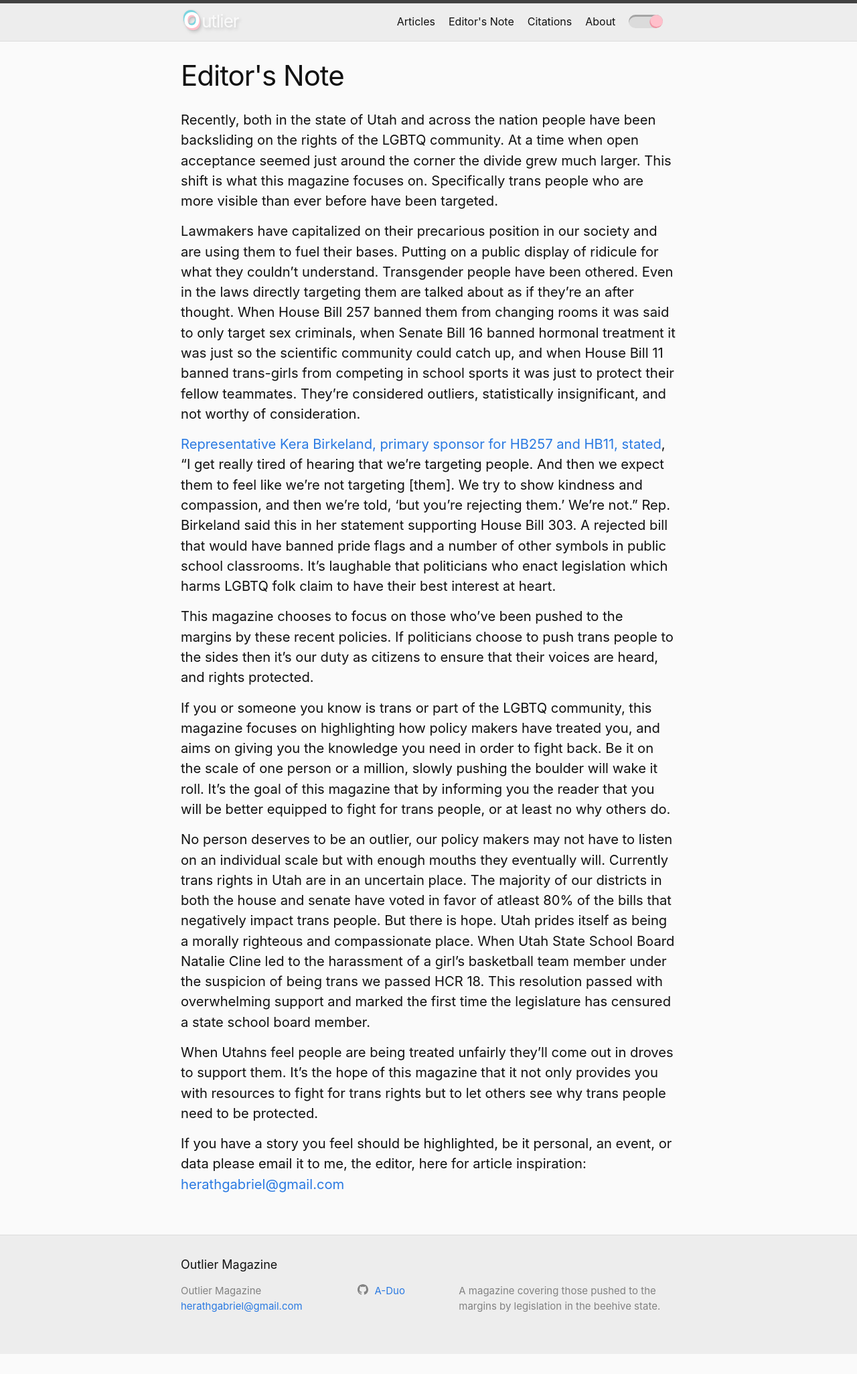
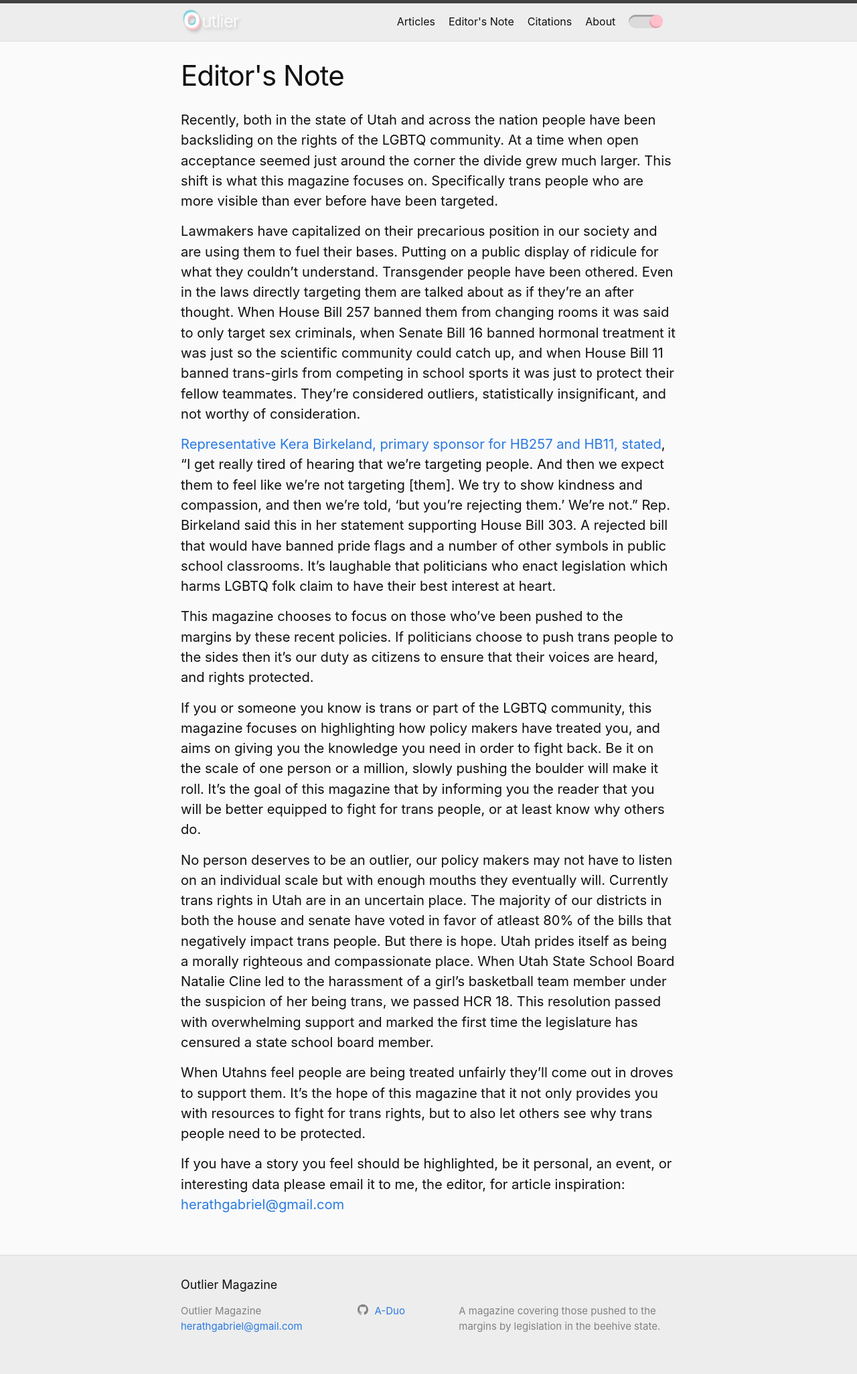
Before and after one commit to A-Duo/a-duo.github.io, a Jekyll site: the page built from editors-note.markdown, in a window 1280 px wide. Shown: the whole page at 67% size. Built offline with Jekyll 4.4.1, drawn with Linux system fonts in a browser that asks for light colours; nearby versions of some CDN libraries; before the commit the page ends 2021 px from its top, so only the background shows below that.

Commit message:
Minor corrections

```diff
--- a/assets/yoinked.css
+++ b/assets/yoinked.css
@@ -87,7 +87,7 @@
 
 .section-header {
   font-size: 22px;
-  font-weight: 700;
+  font-weight: 600;
   margin: 2rem 0 1rem 0;
 }
 
--- a/editors-note.markdown
+++ b/editors-note.markdown
@@ -11,10 +11,10 @@ Lawmakers have capitalized on their precarious position in our society and are u
 
 This magazine chooses to focus on those who've been pushed to the margins by these recent policies. If politicians choose to push trans people to the sides then it's our duty as citizens to ensure that their voices are heard, and rights protected.
 
-If you or someone you know is trans or part of the LGBTQ community, this magazine focuses on highlighting how policy makers have treated you, and aims on giving you the knowledge you need in order to fight back. Be it on the scale of one person or a million, slowly pushing the boulder will wake it roll. It's the goal of this magazine that by informing you the reader that you will be better equipped to fight for trans people, or at least no why others do.
+If you or someone you know is trans or part of the LGBTQ community, this magazine focuses on highlighting how policy makers have treated you, and aims on giving you the knowledge you need in order to fight back. Be it on the scale of one person or a million, slowly pushing the boulder will make it roll. It's the goal of this magazine that by informing you the reader that you will be better equipped to fight for trans people, or at least know why others do.
 
-No person deserves to be an outlier, our policy makers may not have to listen on an individual scale but with enough mouths they eventually will. Currently trans rights in Utah are in an uncertain place. The majority of our districts in both the house and senate have voted in favor of atleast 80% of the bills that negatively impact trans people. But there is hope. Utah prides itself as being a morally righteous and compassionate place. When Utah State School Board Natalie Cline led to the harassment of a girl's basketball team member under the suspicion of being trans we passed HCR 18. This resolution passed with overwhelming support and marked the first time the legislature has censured a state school board member.
+No person deserves to be an outlier, our policy makers may not have to listen on an individual scale but with enough mouths they eventually will. Currently trans rights in Utah are in an uncertain place. The majority of our districts in both the house and senate have voted in favor of atleast 80% of the bills that negatively impact trans people. But there is hope. Utah prides itself as being a morally righteous and compassionate place. When Utah State School Board Natalie Cline led to the harassment of a girl's basketball team member under the suspicion of her being trans, we passed HCR 18. This resolution passed with overwhelming support and marked the first time the legislature has censured a state school board member.
 
-When Utahns feel people are being treated unfairly they'll come out in droves to support them. It's the hope of this magazine that it not only provides you with resources to fight for trans rights but to let others see why trans people need to be protected.
+When Utahns feel people are being treated unfairly they'll come out in droves to support them. It's the hope of this magazine that it not only provides you with resources to fight for trans rights, but to also let others see why trans people need to be protected.
 
-If you have a story you feel should be highlighted, be it personal, an event, or data please email it to me, the editor, here for article inspiration: <a class="u-email" href="mailto:{{ site.email }}">{{ site.email }}</a>
+If you have a story you feel should be highlighted, be it personal, an event, or interesting data please email it to me, the editor, for article inspiration: <a class="u-email" href="mailto:{{ site.email }}">{{ site.email }}</a>
```
